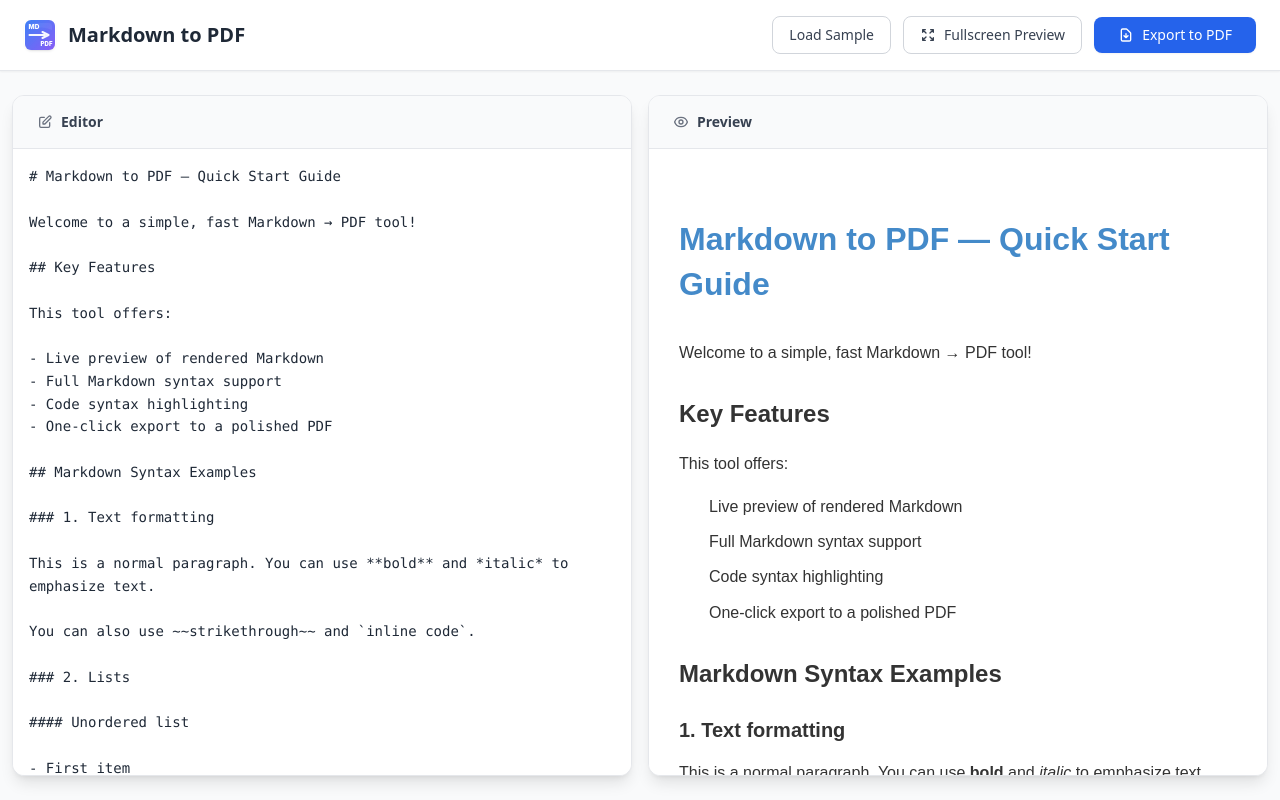
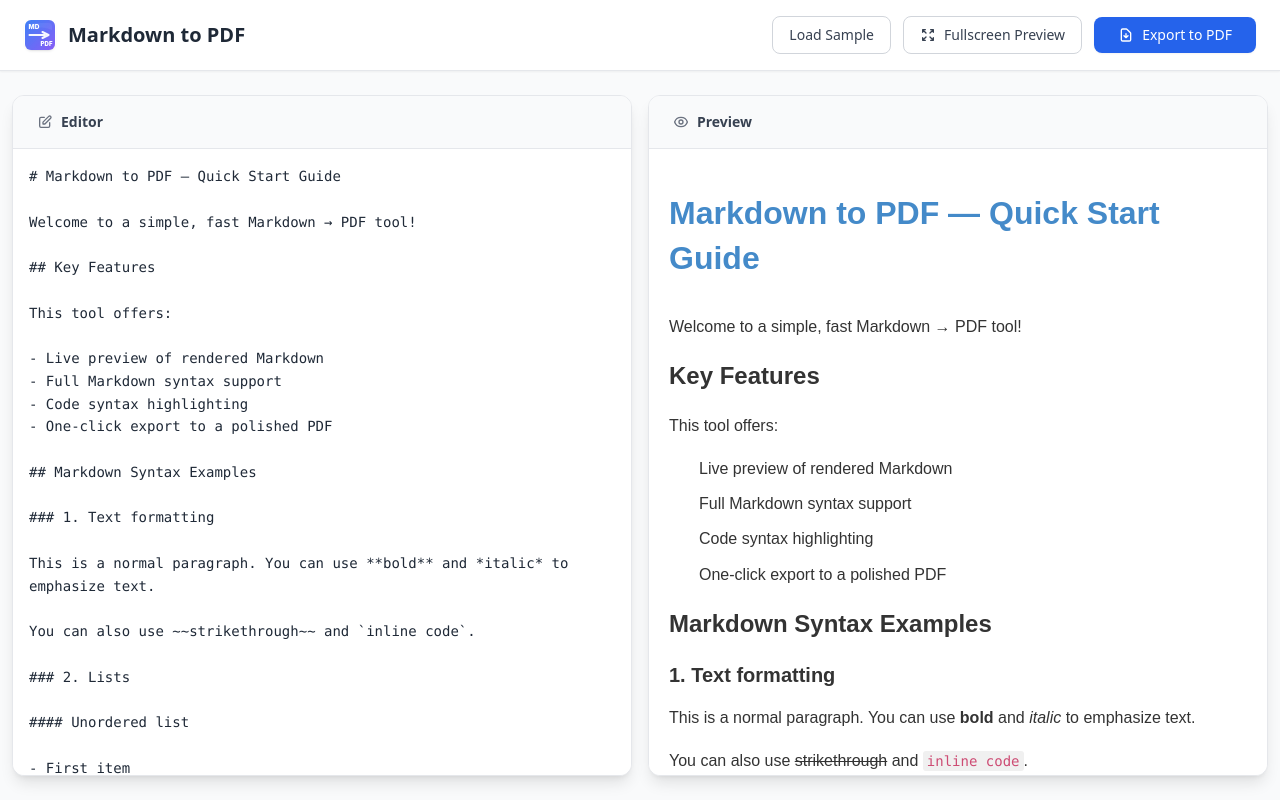
Before and after one commit to zhouhao/markdown-to-pdf, a React (Vite) app: page / in a window 1280 px wide. Built offline with nearby package versions, Linux system fonts and the light colour scheme.

Commit message:
Adjust markdown styles and preview panel padding for improved spacing consistency

```diff
--- a/src/components/FullscreenPreview.tsx
+++ b/src/components/FullscreenPreview.tsx
@@ -32,7 +32,7 @@ const FullscreenPreview: React.FC<FullscreenPreviewProps> = ({ markdownContent,
       </button>
 
       {/* 预览内容 */}
-      <div className="min-h-screen py-12">
+      <div className="min-h-screen">
         <div
           id="preview-content"
           ref={previewRef}
--- a/src/components/PreviewPanel.tsx
+++ b/src/components/PreviewPanel.tsx
@@ -31,7 +31,7 @@ const PreviewPanel: React.FC<PreviewPanelProps> = ({ markdownContent }) => {
         <div
           id="preview-content"
           ref={previewRef}
-          className="prose prose-sm max-w-none p-6 markdown-preview"
+          className="prose prose-sm max-w-none markdown-preview"
         />
       </div>
     </div>
--- a/src/styles/markdown.css
+++ b/src/styles/markdown.css
@@ -5,7 +5,7 @@
   color: #333333;
   max-width: 850px;
   margin: 0 auto;
-  padding: 20px 30px;
+  padding: 10px 20px;
   background-color: #FFFFFF;
 }
 
@@ -14,7 +14,7 @@
   font-size: 32px;
   font-weight: 700;
   line-height: 1.4;
-  margin: 1.5em 0 1em 0;
+  margin: 1em 0 1em 0;
   color: #448AC9;
 }
 
@@ -22,7 +22,7 @@
   font-size: 24px;
   font-weight: 700;
   line-height: 1.4;
-  margin: 1.3em 0 0.8em 0;
+  margin: 0.8em 0 0.8em 0;
   color: #333333;
 }
 
@@ -30,7 +30,7 @@
   font-size: 20px;
   font-weight: 700;
   line-height: 1.5;
-  margin: 1.2em 0 0.7em 0;
+  margin: 0.7em 0 0.7em 0;
   color: #333333;
 }
 
@@ -38,7 +38,7 @@
   font-size: 18px;
   font-weight: 700;
   line-height: 1.5;
-  margin: 1.1em 0 0.6em 0;
+  margin: 0.6em 0 0.6em 0;
   color: #333333;
 }
 
@@ -46,7 +46,7 @@
   font-size: 16px;
   font-weight: 700;
   line-height: 1.5;
-  margin: 1em 0 0.5em 0;
+  margin: 0.5em 0 0.4em 0;
   color: #333333;
 }
 
@@ -54,7 +54,7 @@
   font-size: 14px;
   font-weight: 700;
   line-height: 1.5;
-  margin: 1em 0 0.5em 0;
+  margin: 0.5em 0 0.5em 0;
   color: #333333;
 }
 
```
